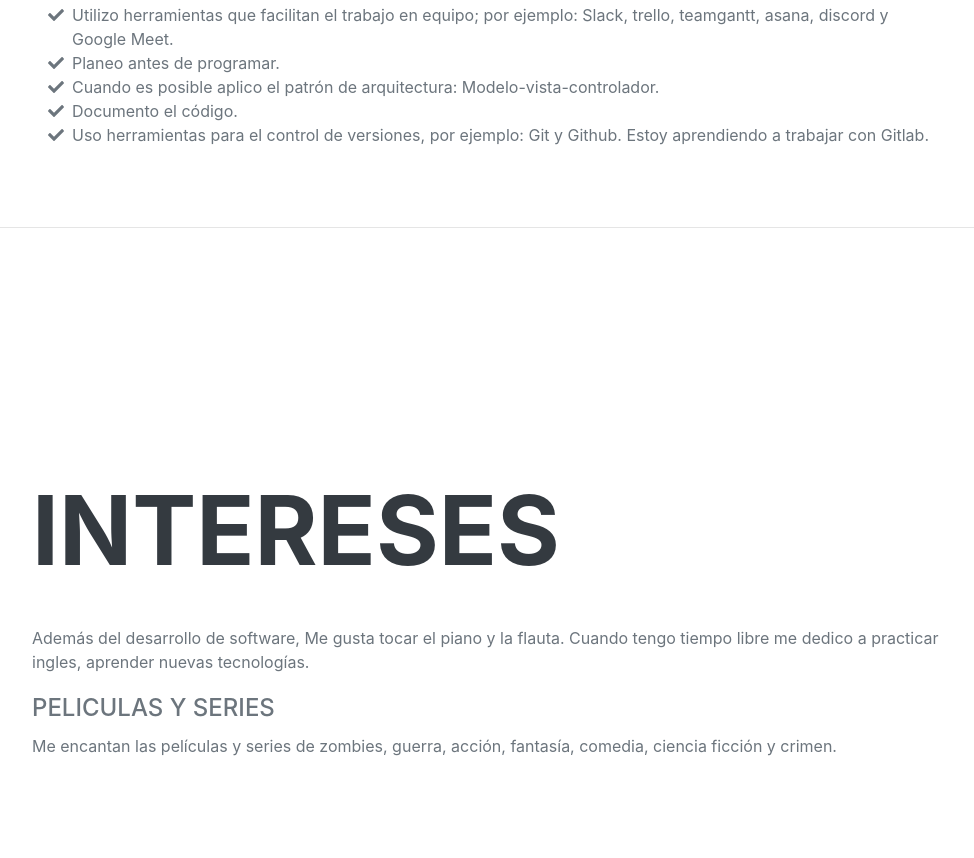
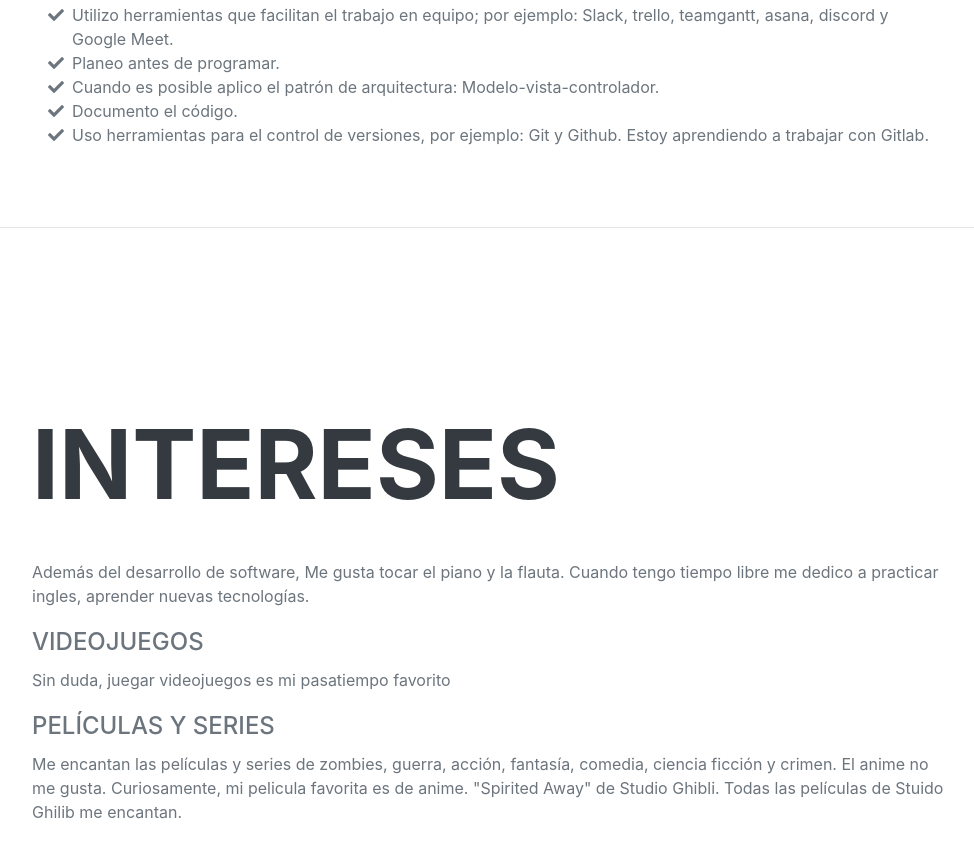
Before and after one commit to Balu9914/balu9914.github.io, a plain HTML site: page index.html in a window 1280 px wide. Shown: the part 3270-4128 px from the top of the page, without its empty margins (288-1262 px from the left). Drawn offline with nearby package versions, Linux system fonts and the light colour scheme; a web font is replaced by a local one.

Commit message:
Información en Interes: Películas y Series
+ Se modificó la información del apartado "Intereses", películas y Series.

```diff
--- a/index.html
+++ b/index.html
@@ -177,8 +177,10 @@
                 <div class="resume-section-content">
                     <h1 class="mb-5">Intereses</h1>
                     <p>Además del desarrollo de software, Me gusta tocar el piano y la flauta. Cuando tengo tiempo libre me dedico a practicar ingles, aprender nuevas tecnologías.</p>
-                    <div class="subheading mb-2">Peliculas y Series</div>
-                    <p>Me encantan las películas y series de zombies, guerra, acción, fantasía, comedia, ciencia ficción y crimen.</p>
+                    <div class="subheading mb-2">Videojuegos</div>
+                    <p>Sin duda, juegar videojuegos es mi pasatiempo favorito</p>
+                    <div class="subheading mb-2">Películas y Series</div>
+                    <p>Me encantan las películas y series de zombies, guerra, acción, fantasía, comedia, ciencia ficción y crimen. El anime no me gusta. Curiosamente, mi pelicula favorita es de anime. "Spirited Away" de Studio Ghibli. Todas las películas de Stuido Ghilib me encantan.</p>
                 </div>
             </section>
         </div>
```
